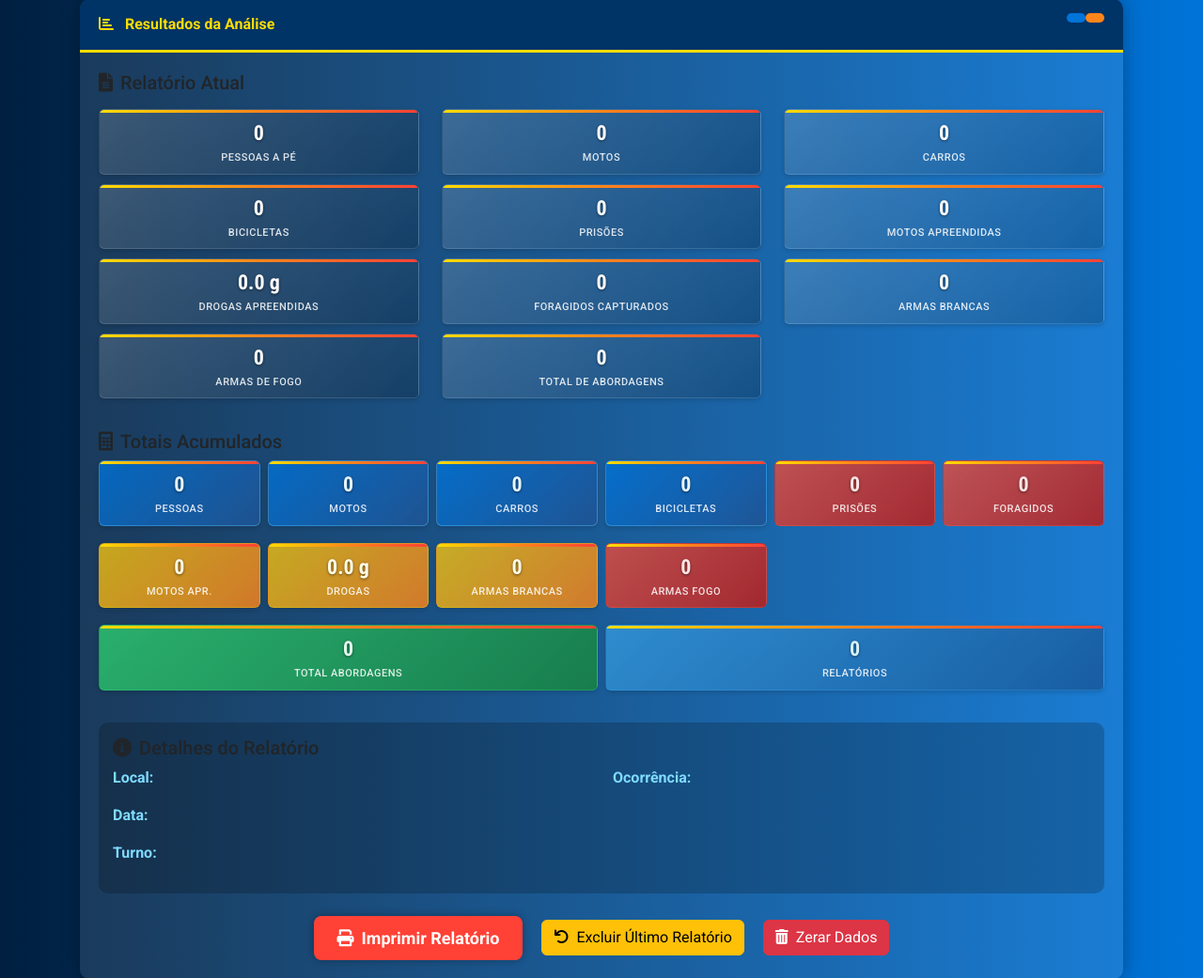
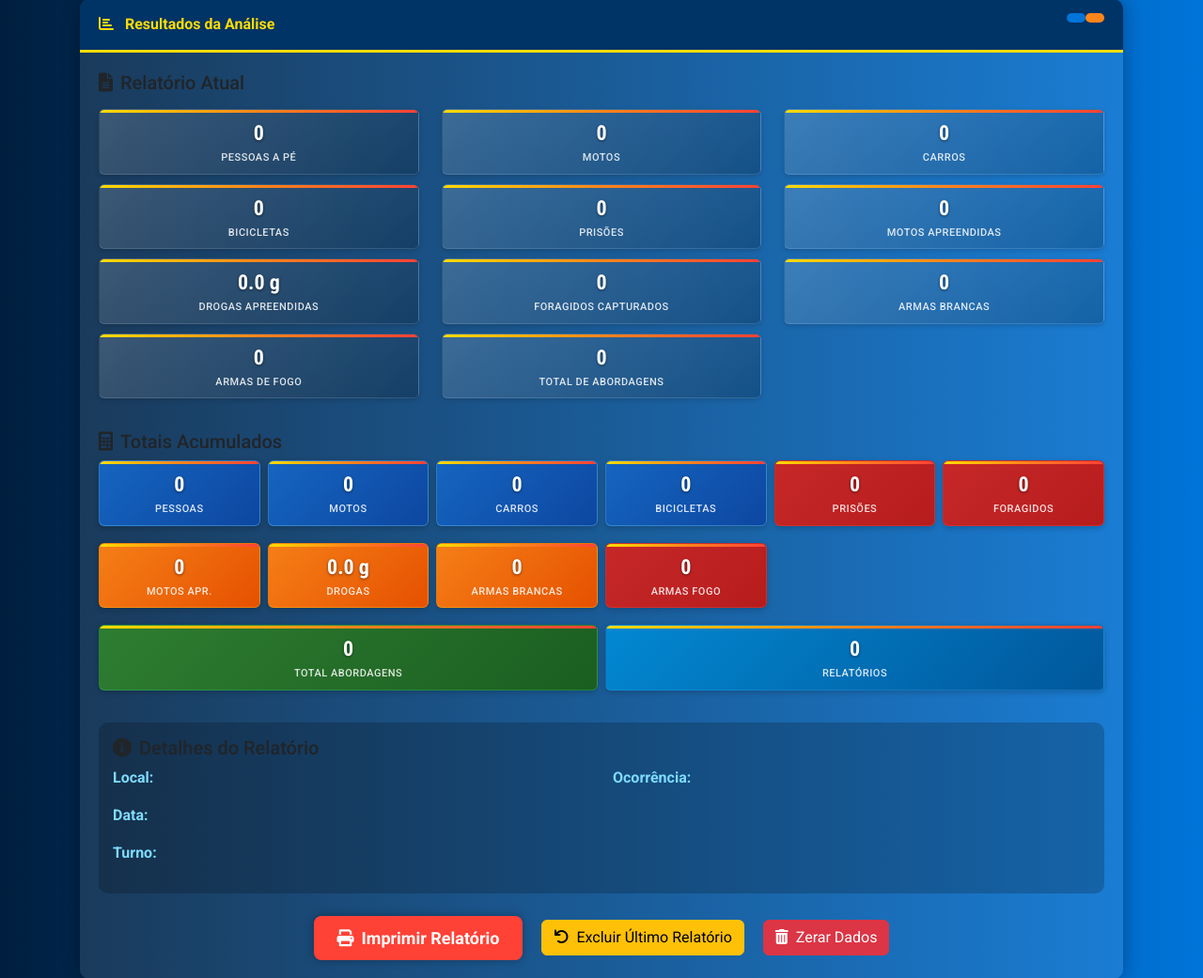
Before and after one commit to tenmuniz/RELATORIOS, a Flask app: page / in a window 1280 px wide. Shown: the part 519-1560 px from the top of the page at 94% size. Run offline with Flask 3, Linux system fonts and the light colour scheme; data that the repository does not hold is empty.

Commit message:
Improved the app's colors
Updated the color scheme of the application's visual elements by modifying the CSS file (`static/css/style.css`) to use a different set of colors and added box shadows to the stat boxes.  A new image asset (`attached_assets/image_1744767469418.png`) was also added.

Replit-Commit-Author: Agent
Replit-Commit-Session-Id: 86e28d72-0d2a-4c5b-8e77-a5b2222ae40b
Replit-Commit-Screenshot-Url: https://storage.googleapis.com/screenshot-production-us-central1/67897340-ed91-4772-8350-adeb704ffe7b/4153eee8-238c-4b70-802c-855b8ff0d0f5.jpg

```diff
--- a/static/css/style.css
+++ b/static/css/style.css
@@ -188,49 +188,53 @@ textarea.form-control {
 }
 
 .stat-box.bg-primary {
-  background: linear-gradient(135deg, rgba(0, 116, 217, 0.8), rgba(32, 84, 147, 0.9)) !important;
+  background: linear-gradient(135deg, #1565C0, #0D47A1) !important;
   border: 1px solid rgba(127, 219, 255, 0.3);
+  box-shadow: 0 2px 6px rgba(0, 0, 0, 0.2);
 }
 
 .stat-box.bg-primary .stat-value {
-  color: #E7F5FF;
+  color: #FFFFFF;
 }
 
 .stat-box.bg-success {
-  background: linear-gradient(135deg, rgba(46, 204, 113, 0.8), rgba(24, 129, 68, 0.9)) !important;
+  background: linear-gradient(135deg, #2E7D32, #1B5E20) !important;
   border: 1px solid rgba(46, 204, 113, 0.3);
+  box-shadow: 0 2px 6px rgba(0, 0, 0, 0.2);
 }
 
 .stat-box.bg-success .stat-value {
-  color: #E3FCEF;
+  color: #FFFFFF;
 }
 
 .stat-box.bg-info {
-  background: linear-gradient(135deg, rgba(52, 152, 219, 0.8), rgba(24, 90, 157, 0.9)) !important;
+  background: linear-gradient(135deg, #0288D1, #01579B) !important;
   border: 1px solid rgba(52, 152, 219, 0.3);
+  box-shadow: 0 2px 6px rgba(0, 0, 0, 0.2);
 }
 
 .stat-box.bg-info .stat-value {
-  color: #D4F1F9;
+  color: #FFFFFF;
 }
 
 .stat-box.bg-danger {
-  background: linear-gradient(135deg, rgba(231, 76, 60, 0.8), rgba(178, 34, 34, 0.9)) !important;
+  background: linear-gradient(135deg, #C62828, #B71C1C) !important;
   border: 1px solid rgba(231, 76, 60, 0.3);
-  animation: pulse 2s infinite alternate;
+  box-shadow: 0 2px 6px rgba(0, 0, 0, 0.2);
 }
 
 .stat-box.bg-danger .stat-value {
-  color: #FFE6E6;
+  color: #FFFFFF;
 }
 
 .stat-box.bg-warning {
-  background: linear-gradient(135deg, rgba(241, 196, 15, 0.8), rgba(230, 126, 34, 0.9)) !important;
+  background: linear-gradient(135deg, #F57F17, #E65100) !important;
   border: 1px solid rgba(241, 196, 15, 0.3);
+  box-shadow: 0 2px 6px rgba(0, 0, 0, 0.2);
 }
 
 .stat-box.bg-warning .stat-value {
-  color: #FFFDE7;
+  color: #FFFFFF;
 }
 
 @keyframes pulse {
```
Also changed, not shown: attached_assets/image_1744767469418.png (added).
